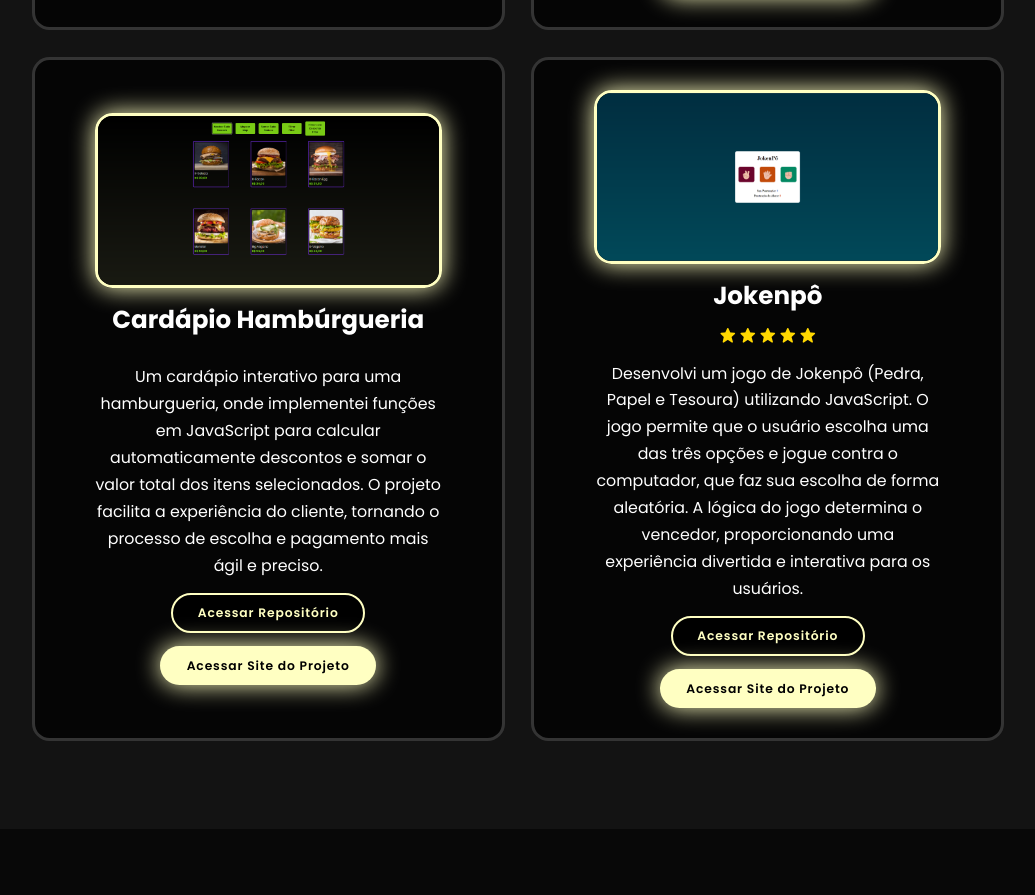
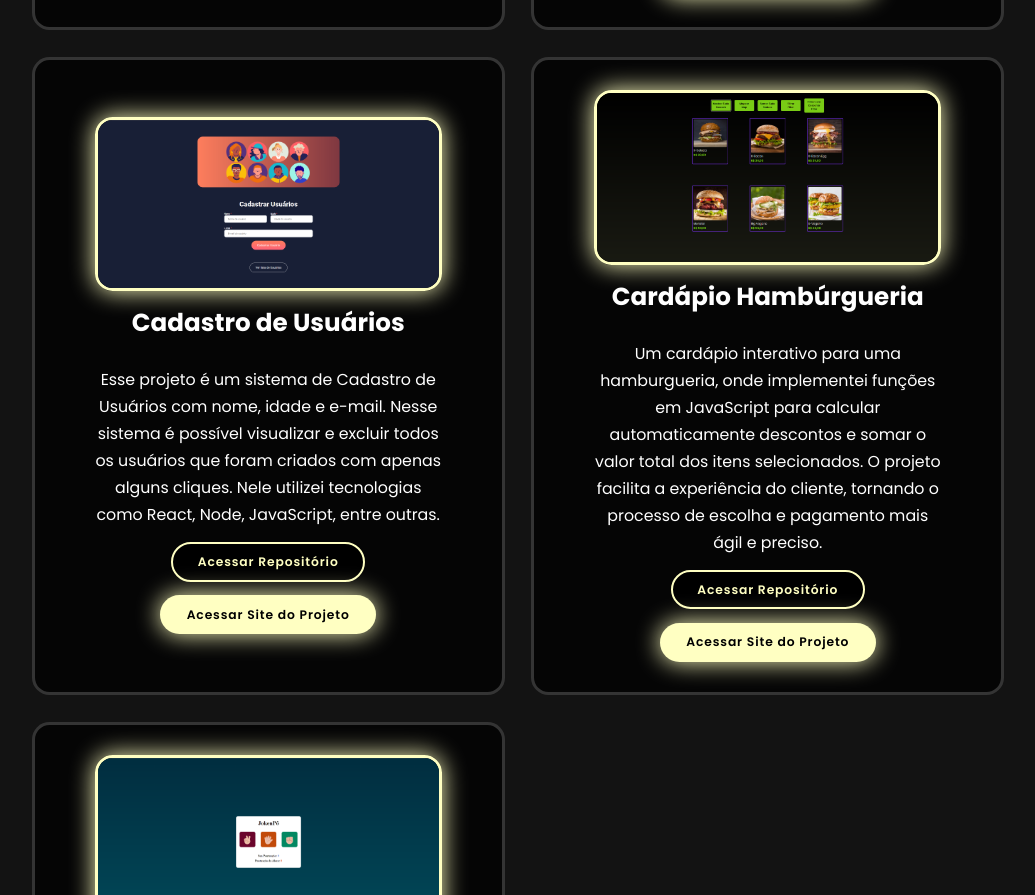
Before and after one commit to guilhermehcosta/Meu-Projeto-Portfolio, a plain HTML site: page index.html in a window 1280 px wide. Shown: the part 4394-5289 px from the top of the page, without its empty margins (122-1157 px from the left). Drawn offline with nearby package versions, Linux system fonts and the light colour scheme.

Commit message:
Novo projeto adicionado

```diff
--- a/index.html
+++ b/index.html
@@ -206,6 +206,18 @@
                     </div>
 
                     <div class="testimonial-item">
+                         <img src="./projetos-assets/Cadastro de Usuários.png" alt="">
+
+                         <h2>Cadastro de Usuários</h2>
+                         <div class="rating">
+
+                         </div>
+                         <p>Esse projeto é um sistema de Cadastro de Usuários com nome, idade e e-mail. Nesse sistema é possível visualizar e excluir todos os usuários que foram criados com apenas alguns cliques. Nele utilizei tecnologias como React, Node, JavaScript, entre outras.</p>
+                         <a href="https://github.com/guilhermehcosta/Meus-Projetos/tree/1d99b1fd338d421f858492337b9b73b1398af428/Card%C3%A1pio-Hamb%C3%BArgueria-Estudos" target="_blank" class="btn" id="config-add">Acessar Repositório</a>
+                         <a href="https://guilhermehcosta.github.io/Meus-Projetos/Card%C3%A1pio-Hamb%C3%BArgueria-Estudos/" target="_blank" class="btn">Acessar Site do Projeto</a>
+                    </div>
+
+                    <div class="testimonial-item">
                          <img src="./projetos-assets/Cardápio Hambúrgueria.png" alt="">
 
                          <h2>Cardápio Hambúrgueria</h2>
```
Also changed, not shown: projetos-assets/Cadastro de Usuários.png (added).
